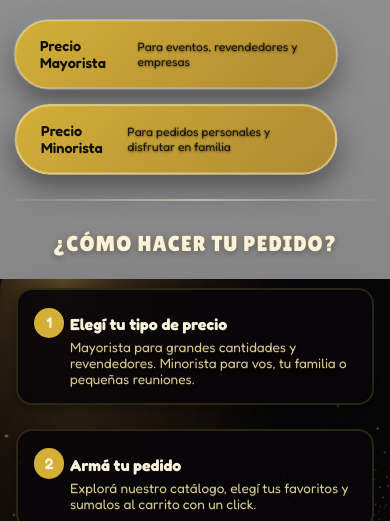
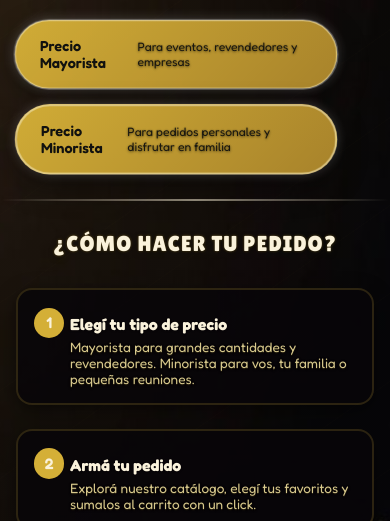
Before and after one commit to DemianPieres/MigasySabores, a website: page index.html in a window 390 px wide. Shown: the part 313-834 px from the top of the page. Drawn offline with Linux system fonts and the light colour scheme.

Commit message:
ultima actualizacion background

```diff
--- a/css/styles.css
+++ b/css/styles.css
@@ -1578,8 +1578,15 @@ body.home-page {
 /* En móvil: evitar bug de espacio en blanco al hacer scroll (fixed no se pinta bien en iOS/Android) */
 @media (max-width: 767px) {
   body.home-page {
+    background-size: auto 100%;
+    background-position: center top;
     background-attachment: scroll;
     min-height: 100%;
+  }
+
+  .steps-section .step-card,
+  .about-card {
+    background: rgba(8, 6, 9, 0.82);
   }
 }
 
```
